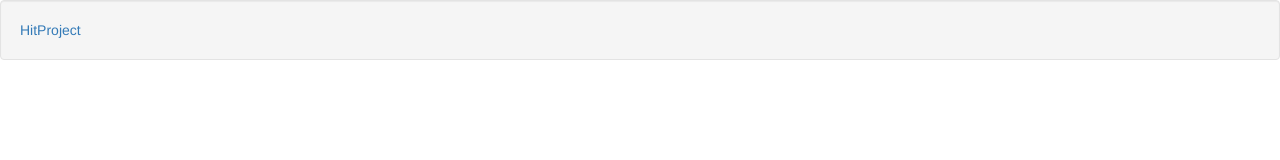
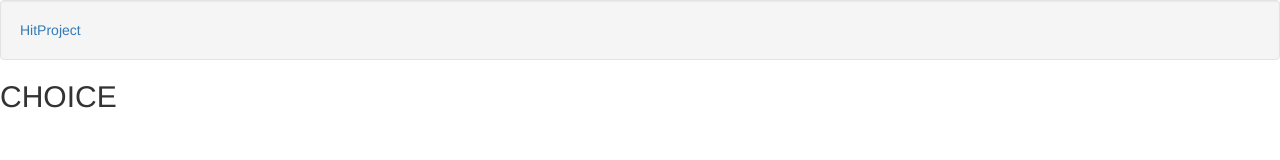
Before and after one commit to NunuCungkrink/hitproject, a plain HTML site: page index.html in a window 1280 px wide. Drawn offline with Linux system fonts and the light colour scheme.

Commit message:
sudah ditambah

```diff
--- a/index.html
+++ b/index.html
@@ -26,7 +26,8 @@
 
         </div>
         <div id="choice">
-
+            <h2>CHOICE
+            </h2>
         </div>
         <div id="popular">
 
```
